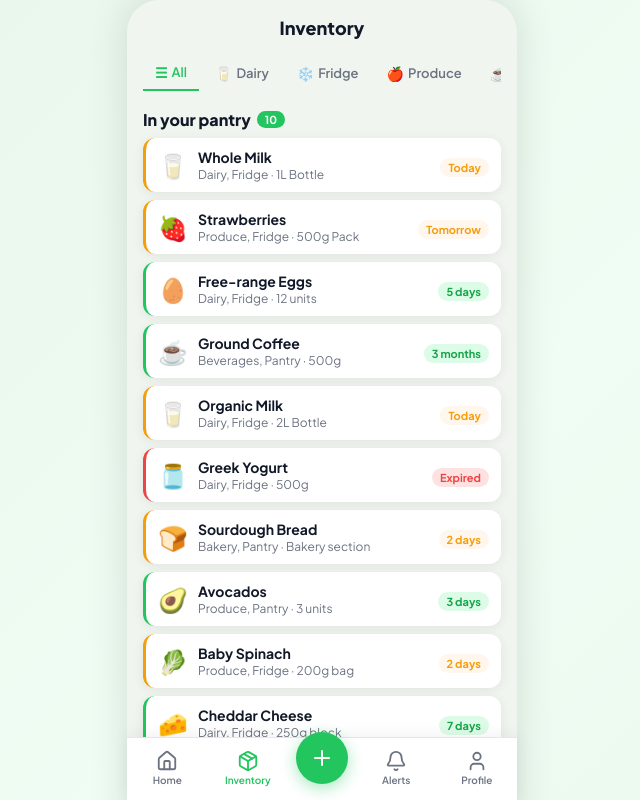
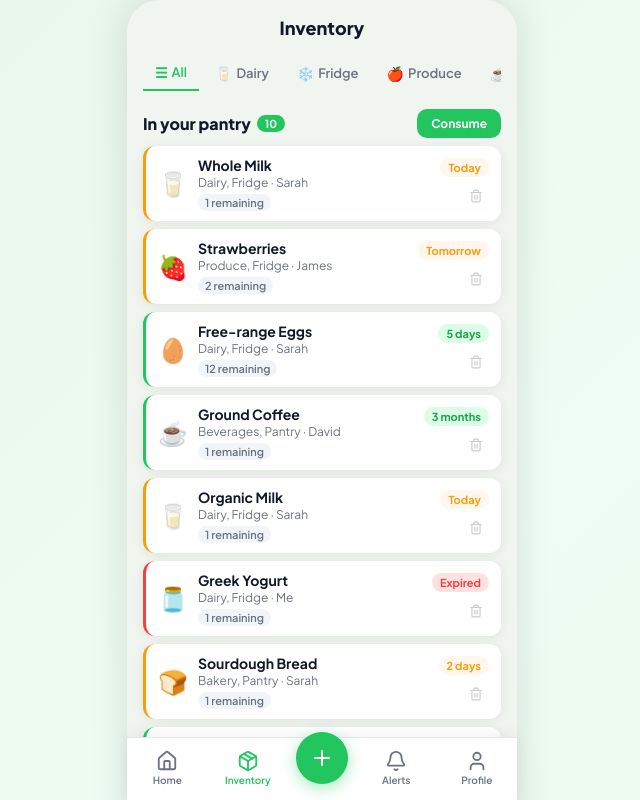
Before and after one commit to MarianaCedielF/PMC, a React (Vite) app: page /inventory in a window 1280 px wide. Shown: the top 800 px of the page, without its empty margins (318-958 px from the left). Built offline with nearby package versions, Linux system fonts and the light colour scheme.

Commit message:
consumir

```diff
--- a/src/App.css
+++ b/src/App.css
@@ -35,18 +35,10 @@ body { font-family: 'Plus Jakarta Sans', sans-serif; background: var(--bg); colo
 .header-left { display: flex; align-items: center; gap: 10px; }
 .header-right { display: flex; align-items: center; gap: 8px; }
 
-.logo-box { width: 40px; height: 40px; background: var(--green); border-radius: 12px; display: flex; align-items: center; justify-content: center; box-shadow: 0 2px 8px rgba(34,197,94,0.3); flex-shrink: 0; }
-.logo-box-sm { width: 36px; height: 36px; border-radius: 10px; font-size: 18px; }
-
-.app-name { font-size: 17px; font-weight: 800; color: var(--text); line-height: 1.1; }
-.app-sub { font-size: 11px; color: var(--text-sub); font-weight: 500; }
 .page-title { font-size: 18px; font-weight: 800; flex: 1; text-align: center; }
 
 .icon-btn { background: none; border: none; cursor: pointer; padding: 6px; border-radius: 8px; display: flex; align-items: center; justify-content: center; color: var(--text); position: relative; transition: background 0.15s; font-size: 18px; }
 .icon-btn:hover { background: rgba(0,0,0,0.05); }
-.notif-dot { position: absolute; top: 4px; right: 4px; width: 8px; height: 8px; background: var(--red); border-radius: 50%; border: 2px solid white; }
-.avatar-circle { width: 36px; height: 36px; border-radius: 50%; background: #d1fae5; display: flex; align-items: center; justify-content: center; font-size: 18px; border: 2px solid var(--green); }
-.info-circle { width: 22px; height: 22px; background: var(--green); color: white; border-radius: 50%; font-size: 12px; font-weight: 700; display: flex; align-items: center; justify-content: center; }
 
 .stats-row { display: grid; grid-template-columns: 1fr 1fr 1fr; gap: 10px; margin-bottom: 16px; }
 .stat-card { background: var(--surface); border-radius: var(--radius); padding: 14px 10px 10px; text-align: center; box-shadow: var(--shadow); border: 2px solid transparent; }
@@ -115,9 +107,7 @@ body { font-family: 'Plus Jakarta Sans', sans-serif; background: var(--bg); colo
 .tab-active { color: var(--green); border-bottom: 2px solid var(--green); border-radius: 0; }
 .tab-icon { font-size: 14px; }
 
-.avatars-stack { display: flex; align-items: center; }
 .avatar-sm { width: 28px; height: 28px; border-radius: 50%; display: flex; align-items: center; justify-content: center; font-size: 11px; font-weight: 700; border: 2px solid white; color: white; flex-shrink: 0; }
-.green-badge { background: var(--green); }
 
 .add-item-row { display: flex; align-items: center; gap: 8px; background: var(--surface); border-radius: 14px; padding: 10px 12px; box-shadow: var(--shadow); margin-bottom: 4px; }
 .add-circle-btn { width: 28px; height: 28px; background: #e5e7eb; border: none; border-radius: 50%; font-size: 18px; cursor: pointer; display: flex; align-items: center; justify-content: center; color: #666; flex-shrink: 0; }
@@ -269,4 +259,31 @@ body { font-family: 'Plus Jakarta Sans', sans-serif; background: var(--bg); colo
 input[type=number]::-webkit-inner-spin-button,
 input[type=number]::-webkit-outer-spin-button { -webkit-appearance: none; margin: 0; }
 
+/* Consume controls */
+.pantry-item-actions { display: flex; flex-direction: column; align-items: flex-end; gap: 6px; flex-shrink: 0; }
+.item-action-btns { display: flex; align-items: center; gap: 4px; }
+.qty-badge { font-size: 11px; font-weight: 600; color: var(--text-sub); background: #f1f5f9; padding: 2px 7px; border-radius: 20px; display: inline-block; margin-top: 3px; }
+.qty-empty { color: var(--red); background: #fee2e2; }
+
+/* Modal */
+.modal-overlay { position: fixed; inset: 0; background: rgba(0,0,0,0.4); z-index: 200; display: flex; align-items: flex-end; justify-content: center; }
+.modal-box { background: white; border-radius: 24px 24px 0 0; padding: 24px; width: 100%; max-width: 390px; }
+.modal-title { font-size: 18px; font-weight: 800; margin-bottom: 6px; }
+.modal-item-name { font-size: 15px; font-weight: 600; color: var(--text-sub); margin-bottom: 16px; }
+.modal-subtitle { font-size: 13px; font-weight: 600; color: var(--text-sub); margin-bottom: 12px; }
+.modal-counter { display: flex; align-items: center; justify-content: center; gap: 24px; margin-bottom: 12px; }
+.counter-btn { width: 40px; height: 40px; border-radius: 50%; border: 2px solid var(--border); background: white; cursor: pointer; display: flex; align-items: center; justify-content: center; transition: all 0.15s; }
+.counter-btn:hover { border-color: var(--green); color: var(--green); }
+.counter-value { font-size: 28px; font-weight: 800; min-width: 40px; text-align: center; }
+.modal-remaining { text-align: center; font-size: 13px; color: var(--text-sub); margin-bottom: 20px; }
+.modal-actions { display: flex; gap: 10px; }
+
+.consume-btn-general { background: var(--green); color: white; border: none; border-radius: 10px; padding: 7px 14px; font-size: 12px; font-weight: 700; cursor: pointer; font-family: inherit; transition: background 0.15s; }
+.consume-btn-general:hover { background: var(--green-dark); }
+.consume-product-list { display: flex; flex-direction: column; gap: 6px; max-height: 280px; overflow-y: auto; margin-bottom: 4px; }
+.consume-product-option { display: flex; align-items: center; gap: 10px; background: #f8fffe; border: 1.5px solid var(--border); border-radius: 12px; padding: 10px 12px; cursor: pointer; font-family: inherit; transition: all 0.15s; text-align: left; }
+.consume-product-option:hover { border-color: var(--green); background: var(--green-light); }
+.consume-option-name { flex: 1; font-size: 14px; font-weight: 600; }
+.consume-option-qty { font-size: 12px; color: var(--text-sub); font-weight: 500; }
+
 @media (max-width: 420px) { .mobile-frame { border-radius: 0; max-width: 100%; } }
--- a/src/data.jsx
+++ b/src/data.jsx
@@ -13,22 +13,22 @@ export const DEFAULT_CATEGORIES = [
 ];
 
 const initialPantryItems = [
-  { id: 1, name: "Whole Milk", categories: ["dairy", "fridge"], detail: "1L Bottle", expiresLabel: "Today", expiresTime: "Expires 6PM", status: "warning", img: "🥛", addedBy: "Sarah", hoursAgo: 2 },
-  { id: 2, name: "Strawberries", categories: ["produce", "fridge"], detail: "500g Pack", expiresLabel: "Tomorrow", expiresTime: "Expires 10AM", status: "warning", img: "🍓", addedBy: "James", hoursAgo: 5 },
-  { id: 3, name: "Free-range Eggs", categories: ["dairy", "fridge"], detail: "12 units", expiresLabel: "5 days", expiresTime: "", status: "fresh", img: "🥚", addedBy: "Sarah", hoursAgo: 2 },
-  { id: 4, name: "Ground Coffee", categories: ["beverages", "pantry"], detail: "500g", expiresLabel: "3 months", expiresTime: "", status: "fresh", img: "☕", addedBy: "David", hoursAgo: 26 },
-  { id: 5, name: "Organic Milk", categories: ["dairy", "fridge"], detail: "2L Bottle", expiresLabel: "Today", expiresTime: "Expires 8PM", status: "expiring", img: "🥛", addedBy: "Sarah", hoursAgo: 3 },
-  { id: 6, name: "Greek Yogurt", categories: ["dairy", "fridge"], detail: "500g", expiresLabel: "Expired", expiresTime: "Yesterday", status: "expired", img: "🫙", addedBy: "Me", hoursAgo: 5 },
-  { id: 7, name: "Sourdough Bread", categories: ["bakery", "pantry"], detail: "Bakery section", expiresLabel: "2 days", expiresTime: "", status: "warning", img: "🍞", addedBy: "Sarah", hoursAgo: 1 },
-  { id: 8, name: "Avocados", categories: ["produce", "pantry"], detail: "3 units", expiresLabel: "3 days", expiresTime: "", status: "fresh", img: "🥑", addedBy: "James", hoursAgo: 4 },
-  { id: 9, name: "Baby Spinach", categories: ["produce", "fridge"], detail: "200g bag", expiresLabel: "2 days", expiresTime: "", status: "warning", img: "🥬", addedBy: "Me", hoursAgo: 26 },
-  { id: 10, name: "Cheddar Cheese", categories: ["dairy", "fridge"], detail: "250g block", expiresLabel: "7 days", expiresTime: "", status: "fresh", img: "🧀", addedBy: "David", hoursAgo: 48 },
+  { id: 1, name: "Whole Milk", quantity: 1, categories: ["dairy", "fridge"], expiresLabel: "Today", status: "warning", img: "🥛", addedBy: "Sarah", hoursAgo: 2 },
+  { id: 2, name: "Strawberries", quantity: 2, categories: ["produce", "fridge"], expiresLabel: "Tomorrow", status: "warning", img: "🍓", addedBy: "James", hoursAgo: 5 },
+  { id: 3, name: "Free-range Eggs", quantity: 12, categories: ["dairy", "fridge"], expiresLabel: "5 days", status: "fresh", img: "🥚", addedBy: "Sarah", hoursAgo: 2 },
+  { id: 4, name: "Ground Coffee", quantity: 1, categories: ["beverages", "pantry"], expiresLabel: "3 months", status: "fresh", img: "☕", addedBy: "David", hoursAgo: 26 },
+  { id: 5, name: "Organic Milk", quantity: 1, categories: ["dairy", "fridge"], expiresLabel: "Today", status: "expiring", img: "🥛", addedBy: "Sarah", hoursAgo: 3 },
+  { id: 6, name: "Greek Yogurt", quantity: 1, categories: ["dairy", "fridge"], expiresLabel: "Expired", status: "expired", img: "🫙", addedBy: "Me", hoursAgo: 5 },
+  { id: 7, name: "Sourdough Bread", quantity: 1, categories: ["bakery", "pantry"], expiresLabel: "2 days", status: "warning", img: "🍞", addedBy: "Sarah", hoursAgo: 1 },
+  { id: 8, name: "Avocados", quantity: 3, categories: ["produce", "pantry"], expiresLabel: "3 days", status: "fresh", img: "🥑", addedBy: "James", hoursAgo: 4 },
+  { id: 9, name: "Baby Spinach", quantity: 1, categories: ["produce", "fridge"], expiresLabel: "2 days", status: "warning", img: "🥬", addedBy: "Me", hoursAgo: 26 },
+  { id: 10, name: "Cheddar Cheese", quantity: 1, categories: ["dairy", "fridge"], expiresLabel: "7 days", status: "fresh", img: "🧀", addedBy: "David", hoursAgo: 48 },
 ];
 
 const initialShoppingList = [
-  { id: 1, name: "Organic Whole Milk", categories: ["dairy", "fridge"], addedBy: "Sarah", avatar: "S", checked: false },
-  { id: 2, name: "Avocados (Ripe)", categories: ["produce", "pantry"], addedBy: "James", avatar: "J", checked: false },
-  { id: 3, name: "Sourdough Bread", categories: ["bakery", "pantry"], addedBy: "Sarah", avatar: "S", checked: false },
+  { id: 1, name: "Organic Whole Milk", quantity: 1, categories: ["dairy", "fridge"], addedBy: "Sarah", avatar: "S", checked: false },
+  { id: 2, name: "Avocados (Ripe)", quantity: 3, categories: ["produce", "pantry"], addedBy: "James", avatar: "J", checked: false },
+  { id: 3, name: "Sourdough Bread", quantity: 1, categories: ["bakery", "pantry"], addedBy: "Sarah", avatar: "S", checked: false },
   { id: 4, name: "Greek Yogurt", categories: ["dairy", "fridge"], addedBy: "Me", avatar: "ME", checked: false },
 ];
 
@@ -47,6 +47,15 @@ export function DataProvider({ children }) {
 
   const addItem = (item) => setPantryItems(prev => [...prev, { ...item, id: Date.now() }]);
   const removeItem = (id) => setPantryItems(prev => prev.filter(i => i.id !== id));
+  const consumeItem = (id, amount) => {
+    setPantryItems(prev => prev.map(item => {
+      if (item.id !== id) return item;
+      const currentQty = parseInt(item.quantity) ?? 1;
+      const newQty = currentQty - amount;
+      if (newQty <= 0) return { ...item, quantity: 0, status: "consumed" };
+      return { ...item, quantity: newQty };
+    }));
+  };
   const toggleShoppingItem = (id) => setShoppingList(prev => prev.map(i => i.id === id ? { ...i, checked: !i.checked } : i));
   const addShoppingItem = (name, cats = []) => setShoppingList(prev => [...prev, { id: Date.now(), name, categories: cats, addedBy: "Me", avatar: "ME", checked: false }]);
   const removeShoppingItem = (id) => setShoppingList(prev => prev.filter(i => i.id !== id));
@@ -62,7 +71,7 @@ export function DataProvider({ children }) {
   return (
     <DataContext.Provider value={{
       pantryItems, shoppingList, notifications, categories,
-      addItem, removeItem, toggleShoppingItem, addShoppingItem, removeShoppingItem, actionNotification, addCategory,
+      addItem, removeItem, consumeItem, toggleShoppingItem, addShoppingItem, removeShoppingItem, actionNotification, addCategory,
       fresh, warning, expired, fridgeItems, pantryZoneItems
     }}>
       {children}
--- a/src/i18n.jsx
+++ b/src/i18n.jsx
@@ -91,6 +91,12 @@ const translations = {
     basedOnPantry: "Based on what you have",
     minutes: "min",
     ingredients: "ingredients",
+    consume: "Consume",
+    consumed: "Consumed",
+    consumeProduct: "Consume Product",
+    howMany: "How many did you use?",
+    remaining: "remaining",
+    outOfStock: "Out of stock",
   },
   es: {
     appName: "FreshKeeper",
@@ -182,6 +188,12 @@ const translations = {
     basedOnPantry: "Basado en lo que tienes",
     minutes: "min",
     ingredients: "ingredientes",
+    consume: "Consumir",
+    consumed: "Consumido",
+    consumeProduct: "Consumir Producto",
+    howMany: "¿Cuántos usaste?",
+    remaining: "restantes",
+    outOfStock: "Sin stock",
   },
 };
 
--- a/src/screens/Inventory.jsx
+++ b/src/screens/Inventory.jsx
@@ -1,20 +1,22 @@
 import { useState } from "react";
-import { Trash2, X } from "lucide-react";
+import { Trash2, X, Plus, Minus } from "lucide-react";
 import { useData } from "../data";
 import { useLang } from "../i18n";
 import { useNavigate, useSearchParams } from "react-router-dom";
 
 export default function Inventory() {
-  const { shoppingList, toggleShoppingItem, addShoppingItem, removeShoppingItem, pantryItems, categories } = useData();
+  const { shoppingList, toggleShoppingItem, addShoppingItem, removeShoppingItem, pantryItems, categories, consumeItem, removeItem } = useData();
   const { t, lang } = useLang();
   const navigate = useNavigate();
   const [params] = useSearchParams();
-  const zoneParam = params.get("zone"); // "fridge" | "pantry" | null
+  const zoneParam = params.get("zone");
 
   const [activeTab, setActiveTab] = useState(zoneParam || "all");
   const [newItem, setNewItem] = useState("");
   const [showCatPicker, setShowCatPicker] = useState(false);
   const [selectedCats, setSelectedCats] = useState([]);
+  const [consumeModal, setConsumeModal] = useState(null); // item being consumed
+  const [consumeAmount, setConsumeAmount] = useState(1);
 
   const avatarColors = { S: "#e8b4b8", J: "#b4c8e8", ME: "#22c55e" };
 
@@ -27,7 +29,6 @@ export default function Inventory() {
     return cat ? cat.icon : "🏷️";
   };
 
-  // Tabs: "all" + each category that has pantry items
   const usedCatIds = ["all", ...new Set(pantryItems.flatMap(i => i.categories || []))];
   const tabs = usedCatIds.map(id => ({
     id,
@@ -52,6 +53,19 @@ export default function Inventory() {
     }
   };
 
+  const openConsume = (item) => {
+    setConsumeModal(item);
+    setConsumeAmount(1);
+  };
+
+  const handleConsume = () => {
+    if (!consumeModal) return;
+    consumeItem(consumeModal.id, consumeAmount);
+    setConsumeModal(null);
+  };
+
+  const maxAmount = consumeModal ? (parseInt(consumeModal.quantity) || 1) : 1;
+
   return (
     <div className="screen">
       <div className="header header-simple">
@@ -60,7 +74,6 @@ export default function Inventory() {
         <div style={{ width: 32 }} />
       </div>
 
-      {/* Category tabs — dynamic */}
       <div className="tabs-scroll">
         {tabs.map(tab => (
           <button key={tab.id} className={`tab-btn ${activeTab === tab.id ? "tab-active" : ""}`} onClick={() => setActiveTab(tab.id)}>
@@ -70,7 +83,6 @@ export default function Inventory() {
         ))}
       </div>
 
-      {/* Pantry items for selected category */}
       {filteredItems.length > 0 && (
         <>
           <div className="section-header" style={{ marginBottom: 8 }}>
@@ -78,6 +90,9 @@ export default function Inventory() {
               <span className="section-title">{lang === "es" ? "En tu despensa" : "In your pantry"}</span>
               <span className="badge-count">{filteredItems.length}</span>
             </div>
+            <button className="consume-btn-general" onClick={() => setConsumeModal({})}>
+              {t("consume")}
+            </button>
           </div>
           <div className="pantry-items-list">
             {filteredItems.map(item => (
@@ -85,10 +100,21 @@ export default function Inventory() {
                 <span className="pantry-item-emoji">{item.img}</span>
                 <div className="pantry-item-info">
                   <div className="item-name">{item.name}</div>
-                  <div className="item-detail">{item.categories?.map(getCatLabel).join(", ")} · {item.detail}</div>
+                  <div className="item-detail">{item.categories?.map(getCatLabel).join(", ")} · {item.addedBy}</div>
+                  <div className="item-qty">
+                    {(parseInt(item.quantity) ?? 1) > 0
+                      ? <span className="qty-badge">{parseInt(item.quantity) ?? 1} {t("remaining")}</span>
+                      : <span className="qty-badge qty-empty">{t("outOfStock")}</span>
+                    }
+                  </div>
                 </div>
-                <div className="pantry-item-expires">
+                <div className="pantry-item-actions">
                   <span className={`expires-chip expires-${item.status}`}>{item.expiresLabel}</span>
+                  <div className="item-action-btns">
+                    <button className="icon-btn" onClick={() => removeItem(item.id)}>
+                      <Trash2 size={14} color="#ccc" />
+                    </button>
+                  </div>
                 </div>
               </div>
             ))}
@@ -96,7 +122,6 @@ export default function Inventory() {
         </>
       )}
 
-      {/* Shopping list */}
       <div className="section-header" style={{ marginTop: 16 }}>
         <div className="section-title-row">
           <span>📋</span>
@@ -105,7 +130,6 @@ export default function Inventory() {
         </div>
       </div>
 
-      {/* Add item */}
       <div className="add-item-row" style={{ marginBottom: 8 }}>
         <button className="add-circle-btn" onClick={handleAdd}>+</button>
         <input
@@ -119,17 +143,12 @@ export default function Inventory() {
         <button className="add-btn-green" onClick={handleAdd}>{t("add")}</button>
       </div>
 
-      {/* Category picker for new item */}
       {showCatPicker && (
         <div className="cat-picker">
           <div className="cat-picker-label">{lang === "es" ? "Categorías:" : "Categories:"}</div>
           <div className="cat-chips">
             {categories.map(cat => (
-              <button
-                key={cat.id}
-                className={`cat-chip ${selectedCats.includes(cat.id) ? "cat-chip-active" : ""}`}
-                onClick={() => toggleCat(cat.id)}
-              >
+              <button key={cat.id} className={`cat-chip ${selectedCats.includes(cat.id) ? "cat-chip-active" : ""}`} onClick={() => toggleCat(cat.id)}>
                 {cat.icon} {cat.label[lang] || cat.label.en}
               </button>
             ))}
@@ -166,6 +185,58 @@ export default function Inventory() {
           </div>
         ))}
       </div>
+
+      {/* Consume modal */}
+      {consumeModal && (
+        <div className="modal-overlay" onClick={() => setConsumeModal(null)}>
+          <div className="modal-box" onClick={e => e.stopPropagation()}>
+            <div className="modal-title">{t("consumeProduct")}</div>
+
+            {/* Step 1: pick product */}
+            {!consumeModal.id ? (
+              <>
+                <div className="modal-subtitle">{lang === "es" ? "¿Qué producto consumiste?" : "Which product did you consume?"}</div>
+                <div className="consume-product-list">
+                  {pantryItems.filter(i => parseInt(i.quantity) > 0).map(item => (
+                    <button key={item.id} className="consume-product-option" onClick={() => { setConsumeModal(item); setConsumeAmount(1); }}>
+                      <span>{item.img}</span>
+                      <span className="consume-option-name">{item.name}</span>
+                      <span className="consume-option-qty">{parseInt(item.quantity)} {t("remaining")}</span>
+                    </button>
+                  ))}
+                </div>
+                <button className="notif-btn-outline" style={{ width: "100%", marginTop: 10 }} onClick={() => setConsumeModal(null)}>
+                  {lang === "es" ? "Cancelar" : "Cancel"}
+                </button>
+              </>
+            ) : (
+              /* Step 2: pick amount */
+              <>
+                <div className="modal-item-name">{consumeModal.img} {consumeModal.name}</div>
+                <div className="modal-subtitle">{t("howMany")}</div>
+                <div className="modal-counter">
+                  <button className="counter-btn" onClick={() => setConsumeAmount(a => Math.max(1, a - 1))}>
+                    <Minus size={16} />
+                  </button>
+                  <span className="counter-value">{consumeAmount}</span>
+                  <button className="counter-btn" onClick={() => setConsumeAmount(a => Math.min(maxAmount, a + 1))}>
+                    <Plus size={16} />
+                  </button>
+                </div>
+                <div className="modal-remaining">
+                  {lang === "es" ? "Quedarán" : "Will remain"}: <strong>{Math.max(0, maxAmount - consumeAmount)}</strong>
+                </div>
+                <div className="modal-actions">
+                  <button className="add-btn-green" style={{ flex: 1 }} onClick={handleConsume}>{t("consume")}</button>
+                  <button className="notif-btn-outline" onClick={() => setConsumeModal(null)}>
+                    {lang === "es" ? "Cancelar" : "Cancel"}
+                  </button>
+                </div>
+              </>
+            )}
+          </div>
+        </div>
+      )}
     </div>
   );
 }
```
Also changed, not shown: src/screens/Home.jsx (+6 -3 lines).
